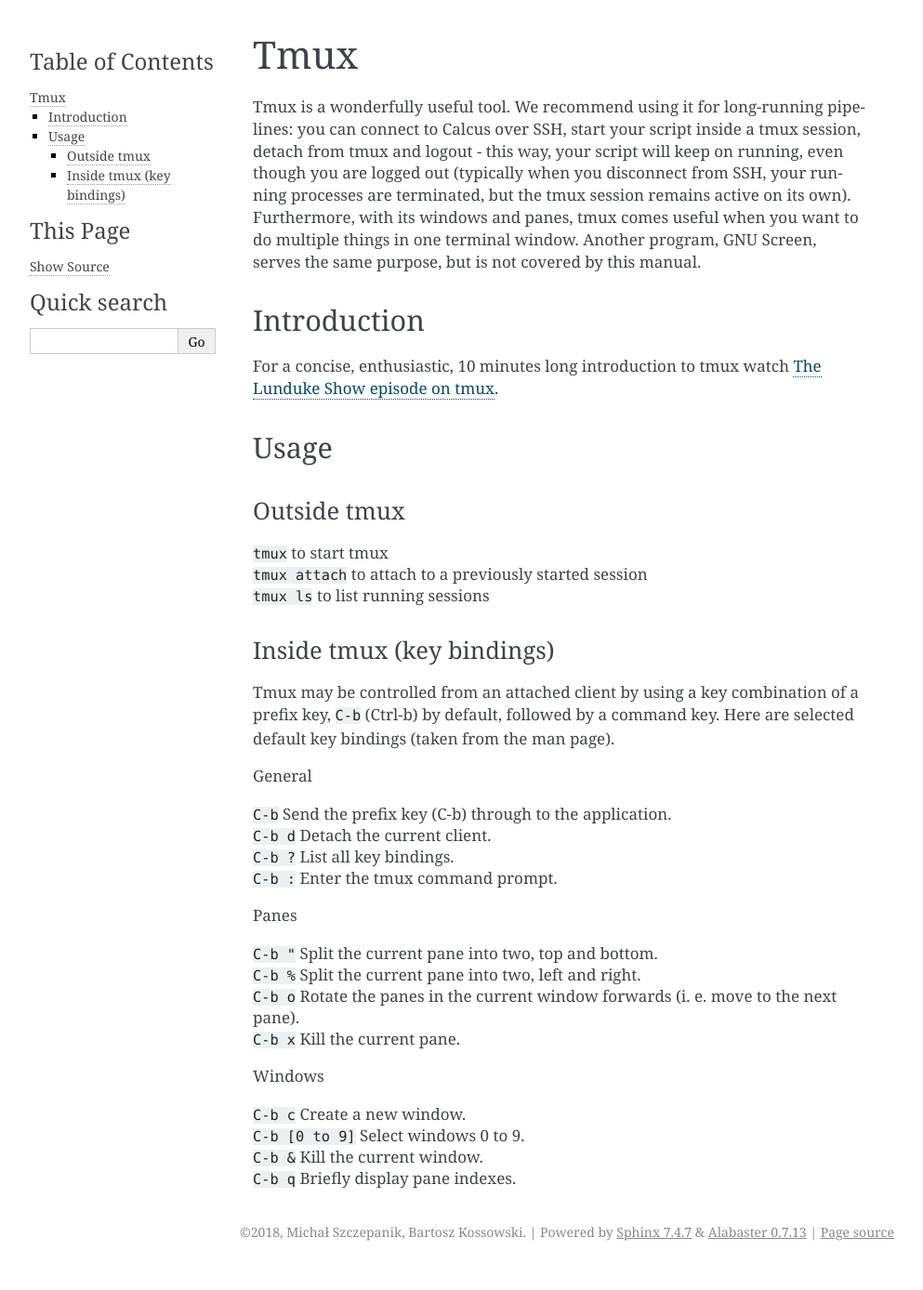
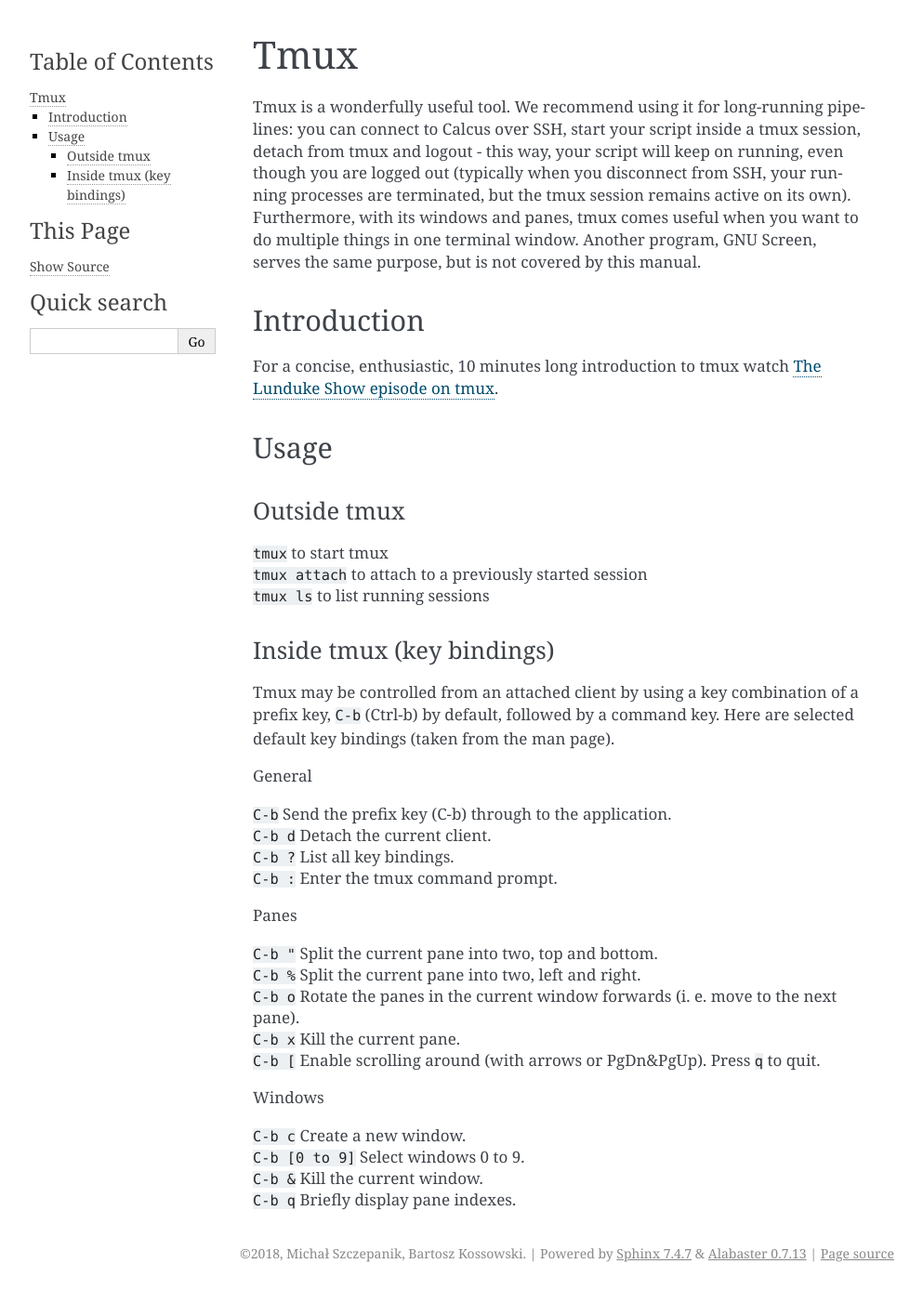
Before and after one commit to nencki-lobi/lobi-inhouse, a Sphinx documentation site: the page built from docs/tmux.rst, in a window 1280 px wide. Shown: the whole page at 93% size, without its empty margins (148-1141 px from the left). Built offline with Sphinx 7.4.7, drawn with Linux system fonts in a browser that asks for light colours; before the commit the page ends 1365 px from its top, so only the background shows below that.

Commit message:
Update tmux.rst

```diff
--- a/docs/tmux.rst
+++ b/docs/tmux.rst
@@ -36,6 +36,8 @@
 | ``C-b %`` Split the current pane into two, left and right.
 | ``C-b o`` Rotate the panes in the current window forwards (i. e. move to the next pane).
 | ``C-b x`` Kill the current pane.
+| ``C-b [`` Enable scrolling around (with arrows or PgDn&PgUp). Press ``q`` to quit.
+
 
 Windows
 
```
